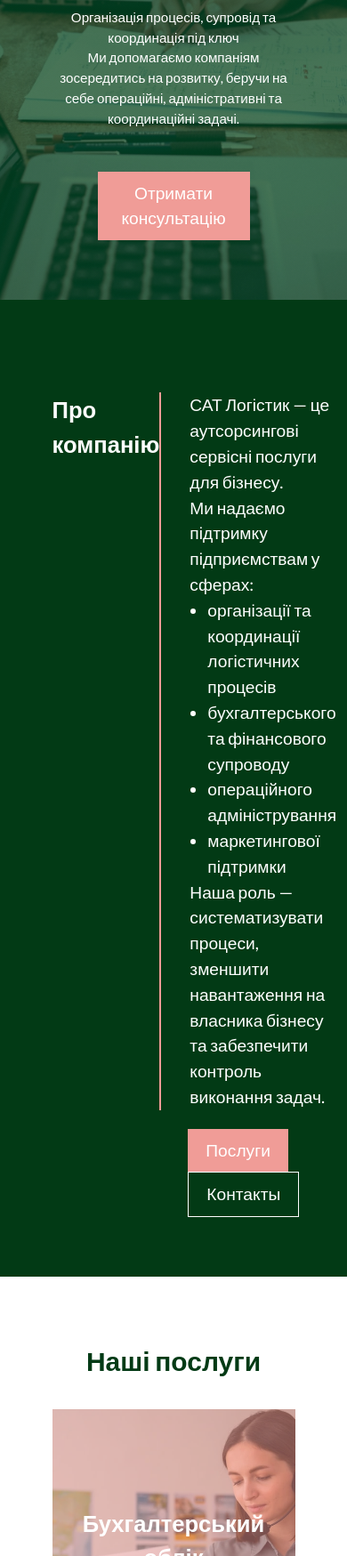
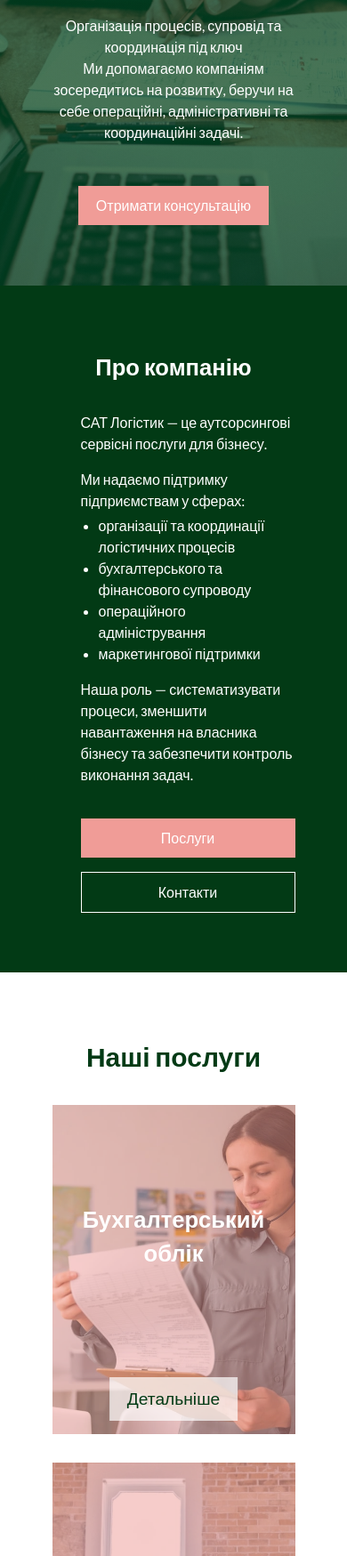
Before and after one commit to garckushaoleg/sat-logistic-landing-page, a website: page index.html in a window 390 px wide. Shown: the part 251-2000 px from the top of the page at 89% size. Drawn offline with Linux system fonts and the light colour scheme.

Commit message:
add adaptive styles

```diff
--- a/css/layouts/about.css
+++ b/css/layouts/about.css
@@ -46,11 +46,65 @@
 .about_list li {
   list-style-type: disc;
 }
+.about_text p {
+  margin-bottom: 1rem;
+}
+
+.about_text p + ul.about_list {
+  margin-top: 0.25rem;
+}
+
+.about_text p:nth-last-of-type(2) {
+  margin-bottom: 0.25rem;
+}
+
+.about_text ul.about_list {
+  padding-left: 20px;
+  margin-bottom: 1rem;
+}
 
 .about_btn {
+  display: flex;
   padding-left: 2rem;
 
   .btn-primary {
     margin-right: 1.2rem;
   }
 }
+
+@media screen and (max-width: 768px) {
+  .container_about {
+    flex-direction: column;
+    gap: 2rem;
+    padding: 1.5rem 0 1.2rem 0;
+  }
+
+  .about_title {
+    justify-content: center;
+  }
+
+  .about_text {
+    border: none;
+  }
+
+  .about_btn {
+    justify-content: center;
+  }
+}
+
+@media screen and (max-width: 480px) {
+  .about_text {
+    font-size: 1rem;
+  }
+
+  .about_btn {
+    flex-direction: column;
+    gap: 1rem;
+  }
+
+  .btn-primary,
+  .btn-secondary {
+    font-size: 1rem;
+    width: 100%;
+  }
+}
--- a/css/layouts/header.css
+++ b/css/layouts/header.css
@@ -34,6 +34,23 @@
   z-index: 19;
   margin: 0px 10px;
 }
+
+.header__link-list {
+  display: flex;
+  flex-direction: row;
+  gap: 25px;
+}
+
+.header__link {
+  color: var(--color-text-light);
+  text-decoration: none;
+  transition: opacity 0.3s ease;
+
+  &:hover {
+    opacity: 0.6;
+  }
+}
+
 @media screen and (max-width: 768px) {
   .header__nav {
     position: fixed;
@@ -50,19 +67,7 @@
   }
 
   .header__link-list {
-    display: flex;
     flex-direction: column;
-    gap: 25px;
     padding: 3rem 0 0 3rem;
   }
-
-  .header__link {
-    color: var(--color-text-light);
-    text-decoration: none;
-    transition: opacity 0.3s ease;
-
-    &:hover {
-      opacity: 0.6;
-    }
-  }
 }
--- a/css/layouts/hero.css
+++ b/css/layouts/hero.css
@@ -44,7 +44,11 @@
 }
 @media screen and (max-width: 480px) {
   .container_hero p {
-    font-size: 0.95rem;
+    font-size: 1rem;
+  }
+
+  .container_hero button {
+    width: auto;
   }
 }
 
@@ -60,12 +64,12 @@
 }
 @media screen and (max-width: 768px) {
   .hero-title {
-    font-size: 2rem;
+    font-size: 2.5rem;
   }
 }
 @media screen and (max-width: 480px) {
   .hero-title {
-    font-size: 1.5rem;
+    font-size: 2rem;
   }
 }
 
--- a/css/layouts/services.css
+++ b/css/layouts/services.css
@@ -12,11 +12,11 @@
   display: flex;
   flex-direction: column;
   align-items: center;
-  font-weight: 400;
+  justify-content: center;
   width: 70%;
   margin: 0 auto 1.2rem auto;
   padding: 1.5rem 0 1.2rem 0;
-  justify-content: center;
+  font-weight: 400;
   text-wrap: balance;
 }
 
@@ -46,22 +46,38 @@
 
 @media screen and (max-width: 940px) {
   .services_list {
-    grid-template-columns: repeat(1, 1fr);
+    grid-template-columns: 1fr;
     gap: 2rem 3rem;
   }
 }
+
 @media screen and (max-width: 768px) {
   .services_list {
-    gap: 1 rem;
+    gap: 1rem;
+  }
+}
+
+@media screen and (max-width: 480px) {
+  .services_list {
+    gap: 2rem;
+  }
+
+  .services_card.flipped ~ .services_list {
+    gap: 7rem;
+  }
+
+  .card_back {
+    padding-bottom: 7rem;
   }
 }
 
 /* =========================
    CARD
 ========================= */
+
 .services_card {
   position: relative;
-  height: 370px;
+  min-height: 370px;
   max-width: 400px;
   perspective: 1200px;
   transition:
@@ -72,6 +88,12 @@
 .services_card:hover {
   transform: translateY(-6px);
   box-shadow: 0 20px 40px rgba(0, 0, 0, 0.15);
+}
+
+@media screen and (max-width: 480px) {
+  .services_card {
+    max-height: fit-content;
+  }
 }
 
 /* ---------- CARD INNER / FLIP ---------- */
@@ -111,19 +133,19 @@
 .card_media {
   position: absolute;
   inset: 0;
+  height: 100%;
   background-size: cover;
   background-position: center;
   transform: scale(1.05);
   transition: transform 0.6s ease;
-  height: 100%;
-  z-index: 0; /* overlay и картинка не перекрывают кнопку */
+  z-index: 0;
 }
 
 .services_card:hover .card_media {
   transform: scale(1.15);
 }
 
-/* overlay поверх картинки */
+/* Overlay поверх картинки */
 .card_front::after {
   content: '';
   position: absolute;
@@ -139,8 +161,8 @@
   left: 50%;
   transform: translate(-50%, -50%);
   display: flex;
+  flex-direction: column;
   align-items: center;
-  flex-direction: column;
   justify-content: center;
   text-align: center;
   gap: 12px;
@@ -153,9 +175,7 @@
 .btn-grid {
   width: fit-content;
   z-index: 3;
-  opacity: 1;
   pointer-events: auto;
-  transform: translateY(0);
 }
 
 .front-btn {
@@ -182,23 +202,41 @@
   text-align: center;
 }
 
+@media screen and (max-width: 480px) {
+  .card_back {
+    height: fit-content;
+    padding: 1rem;
+  }
+
+  .card_back .card_title {
+    font-size: 1.3rem;
+  }
+}
+
 /* ---------- CARD LIST ---------- */
 .card_list {
   display: flex;
   flex-direction: column;
   gap: 6px;
   list-style-type: disc;
-  padding-left: 20px;
+  padding-left: 2.5rem;
+  width: 100%;
+  text-align: left;
 }
 
 .card_list li {
   list-style-type: disc;
 }
 
-.card_back .card_list {
-  width: 100%;
-  text-align: left;
-  padding-left: 2.5rem;
+@media screen and (max-width: 480px) {
+  .card_list {
+    padding-left: 1.5rem;
+    text-wrap: balance;
+  }
+
+  .card_list li {
+    text-wrap: balance;
+  }
 }
 
 /* ---------- CARD TITLES ---------- */
@@ -221,6 +259,12 @@
   max-width: 90%;
 }
 
+@media screen and (max-width: 480px) {
+  .services_list li:last-child .card_title {
+    max-width: 100%;
+  }
+}
+
 /* ---------- CARD MEDIA SPECIFIC ---------- */
 .card_media_accounting {
   background-image: url('../../assets/01.webp');
@@ -238,6 +282,7 @@
   background-image: url('../../assets/04.webp');
 }
 
+/* ---------- POSITION FIXES ---------- */
 .card_content,
 .btn-grid {
   position: relative;
--- a/index.html
+++ b/index.html
@@ -80,7 +80,7 @@
               <a href="#services">Послуги</a>
             </button>
             <button class="btn-secondary" type="button">
-              <a href="#contact-form">Контакты</a>
+              <a href="#contact-form">Контакти</a>
             </button>
           </div>
         </div>
```
